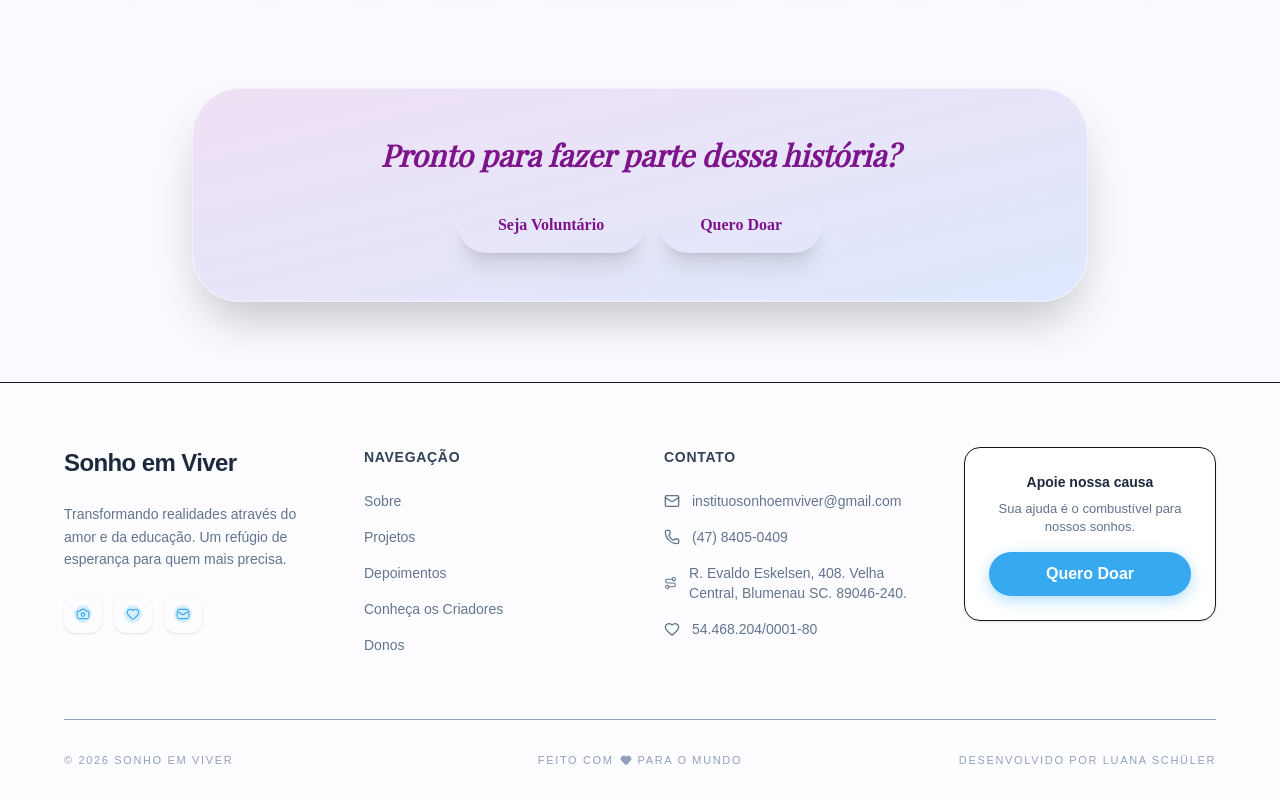
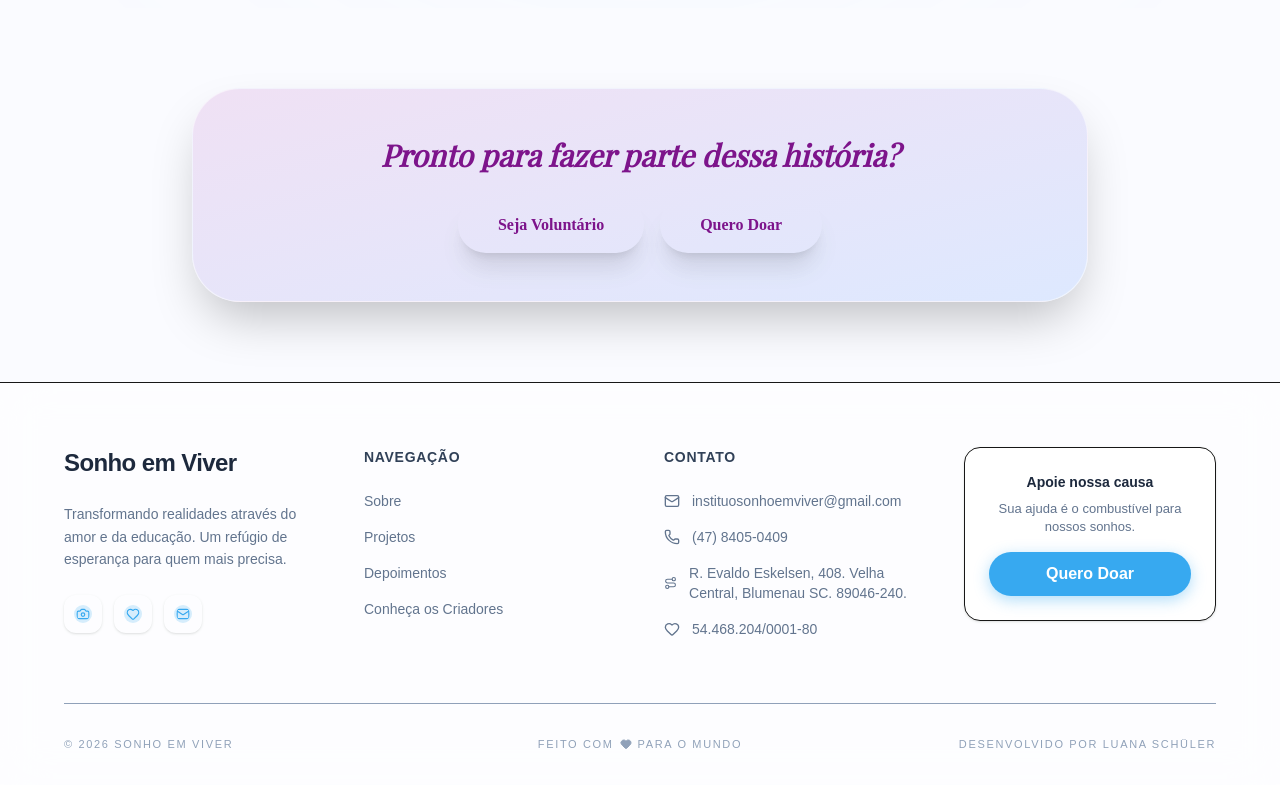
Before and after one commit to luanaschuler/sonho-em-viver, a Next.js app: page / in a window 1280 px wide. Shown: the part 7668-8468 px from the top of the page. Built offline with nearby package versions, Linux system fonts and the light colour scheme.

Commit message:
links fixed

```diff
--- a/components/Creators.tsx
+++ b/components/Creators.tsx
@@ -26,7 +26,7 @@ const idealizadores = [
 
 export default function SectionIdealizadores() {
   return (
-    <section id="donos" className="relative py-24 px-6 overflow-hidden">
+    <section id="creators" className="relative py-24 px-6 overflow-hidden">
       {/* Background Decorativo para o Glassmorphism */}
       <div className="absolute top-1/2 left-1/2 -translate-x-1/2 -translate-y-1/2 w-[800px] h-[800px] bg-baby-blue/10 blur-[150px] rounded-full -z-10" />
 
--- a/components/Footer.tsx
+++ b/components/Footer.tsx
@@ -95,14 +95,6 @@ export default function Footer() {
                   Conheça os Criadores
                 </a>
               </li>
-              <li>
-                <a
-                  href="#donos"
-                  className="hover:text-[--color-blue] transition-colors"
-                >
-                  Donos
-                </a>
-              </li>
             </ul>
           </div>
 
--- a/components/ProjectsGrid.tsx
+++ b/components/ProjectsGrid.tsx
@@ -41,7 +41,8 @@ const projetos = [
     descricao:
       "Campanhas especiais como Natal, Páscoa e Dia das Crianças, focadas em criar memórias inesquecíveis através de eventos temáticos.",
     imagem: "/mensal.webp",
-    modal: "O projeto Sonho Cultural nasceu para levar emoção, inclusão e acesso à cultura para pessoas em situação de vulnerabilidade social. \n\ \n\ Através de parcerias com produtores culturais, artistas, empresas e organizadores de eventos, o Instituto Sonho em Viver proporciona a crianças, idosos e famílias acolhidas por instituições sociais a oportunidade de vivenciarem momentos especiais em espetáculos culturais, apresentações artísticas, shows e outras experiências enriquecedoras nas cidades onde atuamos. \n\ \n\ Mais do que assistir a um evento, essas pessoas passam a sentir-se incluídas, valorizadas e parte da sociedade, fortalecendo sua autoestima e criando memórias inesquecíveis. \n\ \n\ Além disso, o projeto também estimula a solidariedade através do “ingresso solidário”, promovendo a arrecadação de donativos que posteriormente são destinados às instituições parceiras atendidas pelo Sonho em Viver. Assim, a cultura se transforma também em uma poderosa ferramenta de amor, impacto social e transformação de vidas. "
+    modal:
+      "O projeto Sonho Cultural nasceu para levar emoção, inclusão e acesso à cultura para pessoas em situação de vulnerabilidade social. \n\ \n\ Através de parcerias com produtores culturais, artistas, empresas e organizadores de eventos, o Instituto Sonho em Viver proporciona a crianças, idosos e famílias acolhidas por instituições sociais a oportunidade de vivenciarem momentos especiais em espetáculos culturais, apresentações artísticas, shows e outras experiências enriquecedoras nas cidades onde atuamos. \n\ \n\ Mais do que assistir a um evento, essas pessoas passam a sentir-se incluídas, valorizadas e parte da sociedade, fortalecendo sua autoestima e criando memórias inesquecíveis. \n\ \n\ Além disso, o projeto também estimula a solidariedade através do “ingresso solidário”, promovendo a arrecadação de donativos que posteriormente são destinados às instituições parceiras atendidas pelo Sonho em Viver. Assim, a cultura se transforma também em uma poderosa ferramenta de amor, impacto social e transformação de vidas. ",
   },
   {
     id: 5,
@@ -50,7 +51,8 @@ const projetos = [
     descricao:
       "Arrecadação de fundos e apoio para um projeto específico todo mês, mobilizando voluntários para metas rápidas e eficazes.",
     imagem: "/coelho.webp",
-    modal: "Mais do que um simples evento ou entrega de presentes, este projeto oferece experiências únicas e inesquecíveis para crianças, idosos e famílias atendidas pelo instituto. São dias preparados com muito amor, repletos de surpresas, diversão, acolhimento e felicidade. Entram nesse projeto, as campanhas de Páscoa, Natal, Dia das Crianças, Dia das mulheres, dentre outros."
+    modal:
+      "Mais do que um simples evento ou entrega de presentes, este projeto oferece experiências únicas e inesquecíveis para crianças, idosos e famílias atendidas pelo instituto. São dias preparados com muito amor, repletos de surpresas, diversão, acolhimento e felicidade. Entram nesse projeto, as campanhas de Páscoa, Natal, Dia das Crianças, Dia das mulheres, dentre outros.",
   },
 ];
 
@@ -76,7 +78,7 @@ export default function ProjetosAndamento() {
   };
 
   return (
-    <section className="relative py-8 px-6 overflow-hidden">
+    <section id="projetos" className="relative py-8 px-6 overflow-hidden">
       {/* Background Decorativo Estilo Glass */}
       <div className="absolute inset-0 bg-white/20 -z-10" />
       <div className="absolute top-0 left-1/4 w-150 h-150 bg-lilac-main/10 blur-[120px] rounded-full -z-10" />
--- a/components/Testimonials.tsx
+++ b/components/Testimonials.tsx
@@ -25,7 +25,7 @@ const testimonials = [
 
 export default function Testimonials() {
   return (
-    <section className="relative py-24 px-6 overflow-hidden">
+    <section id="testimonials" className="relative py-24 px-6 overflow-hidden">
       {/* Background Decorativo */}
       <div className="absolute top-0 left-0 w-full h-full bg-white/10 -z-10" />
 
@@ -96,11 +96,15 @@ export default function Testimonials() {
             </h2>
             <p className="text-slate-600 text-lg mb-8 leading-relaxed font-['Poppins']">
               Precisamos de mãos dispostas e corações abertos. Não importa sua
-              habilidade, pois o seu tempo e carinho podem mudar o destino de alguém
-              hoje mesmo.
+              habilidade, pois o seu tempo e carinho podem mudar o destino de
+              alguém hoje mesmo.
             </p>
 
-            <a href="https://api.whatsapp.com/send/?phone=554784050409&text&type=phone_number&app_absent=0" target='_blank'className="group relative inline-flex items-center gap-4 px-10 py-5 bg-[#37a9f0] text-white font-black rounded-full shadow-lg hover:shadow-[#37a9f0]/40 transition-all hover:-translate-y-1">
+            <a
+              href="https://api.whatsapp.com/send/?phone=554784050409&text&type=phone_number&app_absent=0"
+              target="_blank"
+              className="group relative inline-flex items-center gap-4 px-10 py-5 bg-[#37a9f0] text-white font-black rounded-full shadow-lg hover:shadow-[#37a9f0]/40 transition-all hover:-translate-y-1"
+            >
               QUERO ME JUNTAR
               <span className="bg-white/20 rounded-full p-1 group-hover:translate-x-1 transition-transform">
                 →
```
